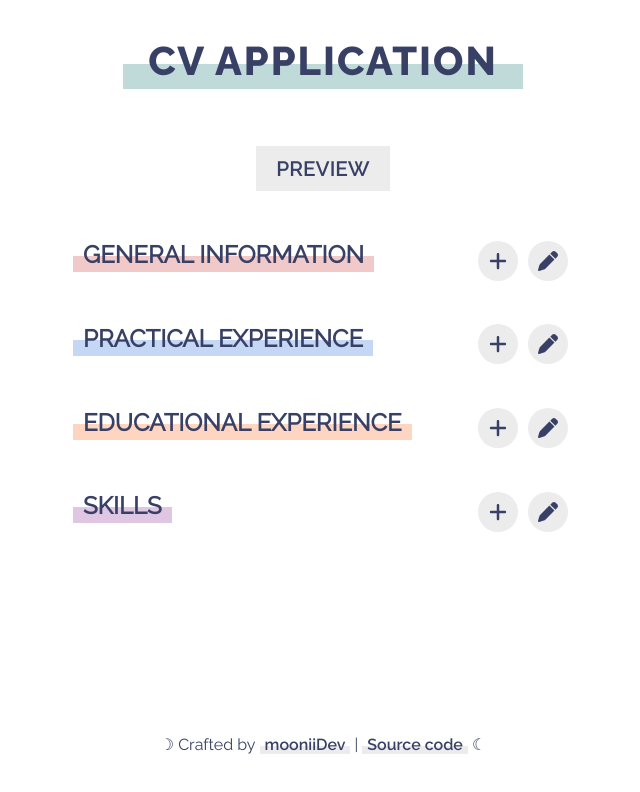
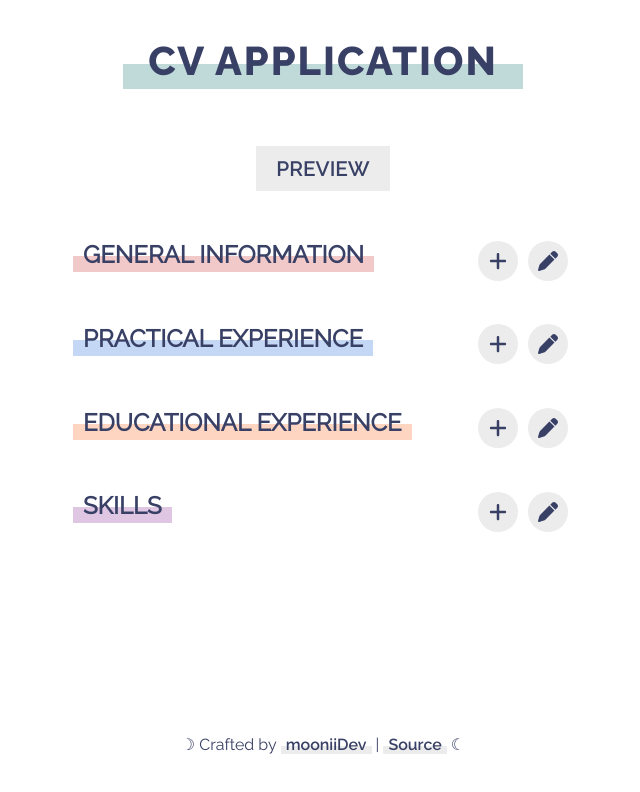
Before and after one commit to mooniiDev/cv-application, a React (Create React App) app: page / in a window 1280 px wide. Shown: the top 792 px of the page, without its empty margins (317-957 px from the left). Built offline with nearby package versions, Linux system fonts and the light colour scheme.

Commit message:
Update Footer component's text

```diff
--- a/src/components/Footer.js
+++ b/src/components/Footer.js
@@ -31,7 +31,7 @@ class Footer extends React.Component {
             className="footer-link"
             rel="noreferrer"
           >
-            Source code
+            Source
           </a>
           &nbsp;☾
         </p>
```
